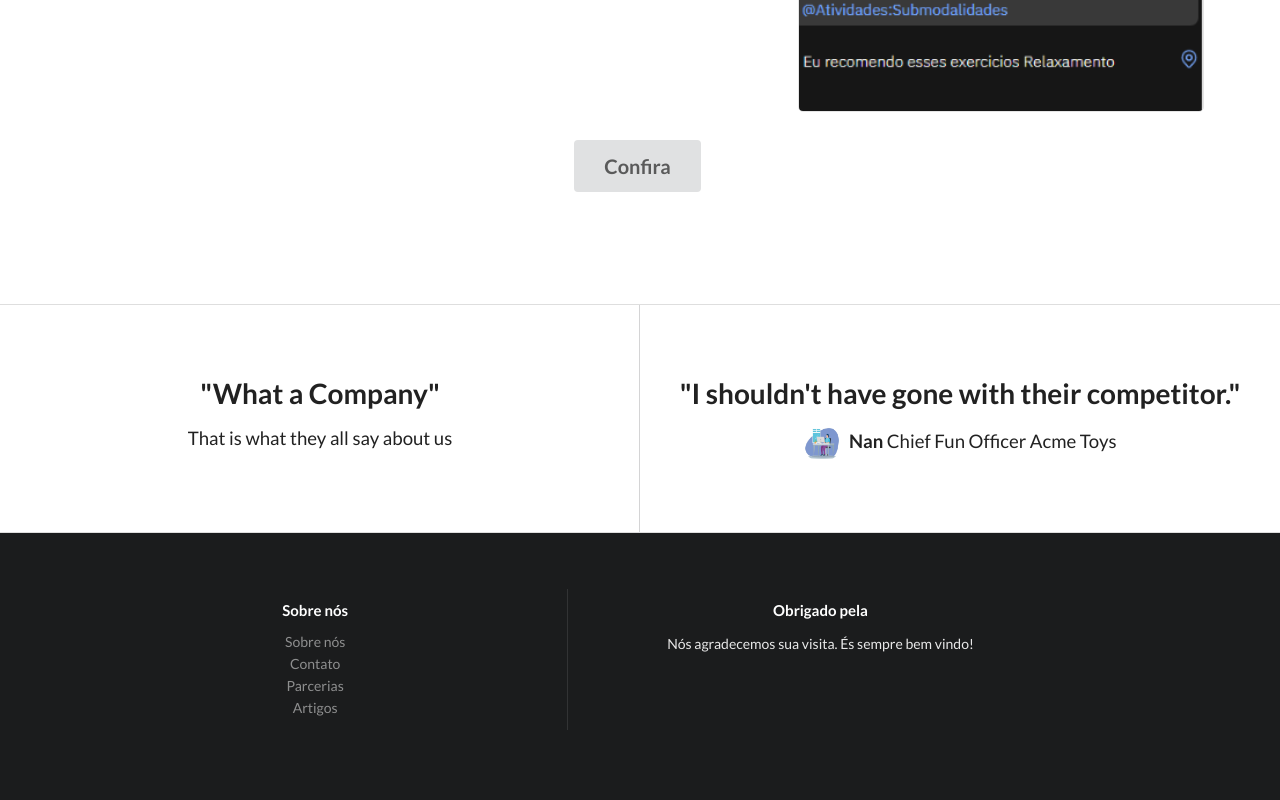
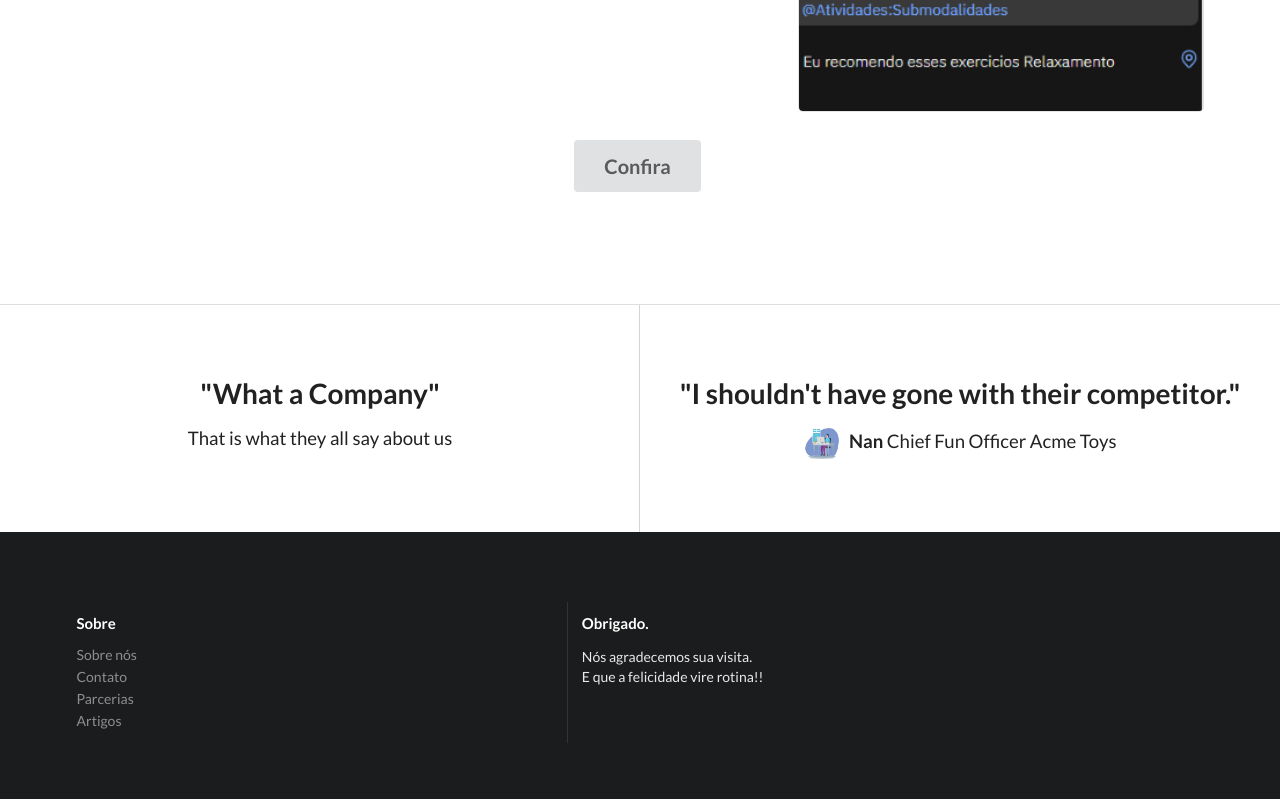
Before and after one commit to DeltaAlchemist/FoodForUs, a React (Create React App) app: page / in a window 1280 px wide. Shown: the part 1329-2129 px from the top of the page. Built offline with nearby package versions, Linux system fonts and the light colour scheme.

Commit message:
correção footer

```diff
--- a/src/App.js
+++ b/src/App.js
@@ -5,6 +5,7 @@ import Home from './pages/Home';
 import Artigos from './pages/Artigos';
 import Contato from './pages/Contato';
 import Sobre from './pages/Sobre';
+import { Footer } from './components/Footer/Footer';
 
 const App = () => {
     return(
@@ -16,6 +17,7 @@ const App = () => {
                 <Route path="/contato" component={Contato} />
                 <Route path="/sobre" component={Sobre} />
             </Switch>
+            <Footer/>
         </BrowserRouter>
     );
 }
--- a/src/components/Background/Back.js
+++ b/src/components/Background/Back.js
@@ -39,7 +39,7 @@ h2{
   padding: 20px;
   left:0;
   right: 0;
-  top:19vh;
+  top:30vh;
   text-align: center;
   width: 100%;
 }
--- a/src/components/Footer/Footer.js
+++ b/src/components/Footer/Footer.js
@@ -13,7 +13,7 @@ export const Footer = () => {
                         </div>
                     </div> */}
                     <div className="seven wide column">
-                    <h4 className="ui inverted header">Sobre nós</h4>
+                    <h4 className="ui inverted header">Sobre</h4>
                     <div className="ui inverted link list">
                         <a href="#" className="item">Sobre nós</a>
                             <a href="#" className="item">Contato</a>
@@ -22,8 +22,8 @@ export const Footer = () => {
                     </div>
                     </div>
                     <div className="seven wide column">
-                    <h4 className="ui inverted header">Obrigado pela</h4>
-                    <p>Nós agradecemos sua visita. És sempre bem vindo!</p>
+                    <h4 className="ui inverted header">Obrigado.</h4>
+                    <p>Nós agradecemos sua visita. <br/>E que a felicidade vire rotina!!</p>
                     </div>
                 </div>
             </div>
--- a/src/pages/Home.jsx
+++ b/src/pages/Home.jsx
@@ -56,7 +56,6 @@ const Home = () => {
                             </div>
                         </div>
                     </div>
-                    <Footer/>
                 </div>
             </div>
 
--- a/src/pages/Sobre.jsx
+++ b/src/pages/Sobre.jsx
@@ -8,7 +8,6 @@ const Sobre = () => {
         <div className="pusher" style={{backgroundColor: '#4d4d4d', height: '100vh'}}>
             <div className="ui inverted vertical masthed center aligned segment" style={{ display: 'block' }}>
                 <div className="ui container">
-                    <Menu />
                 </div>
             </div>
             <div className="ui container">
```
